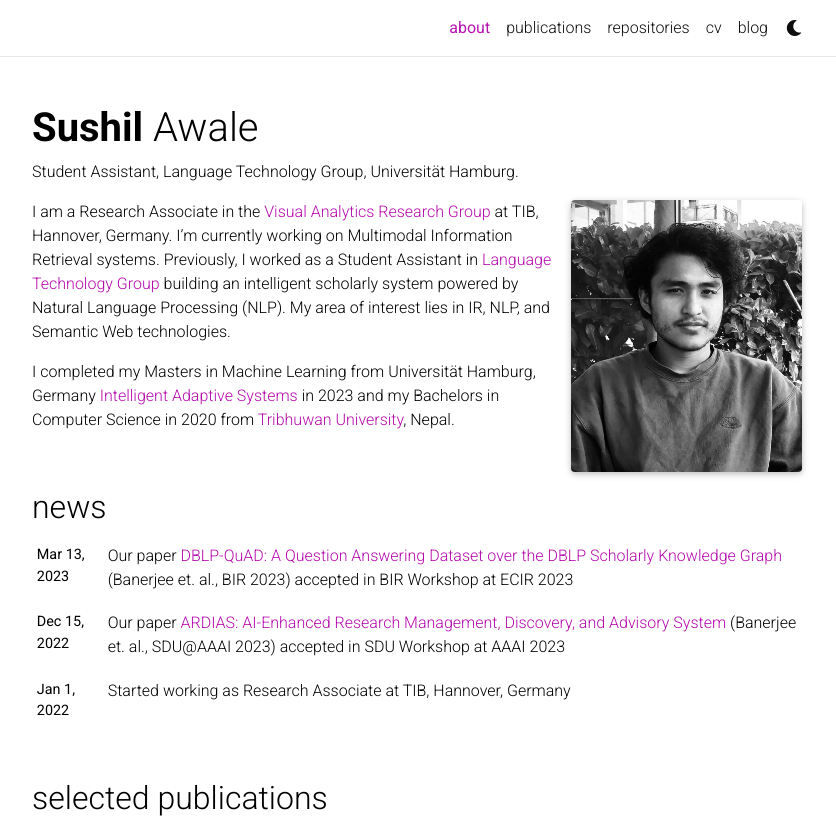
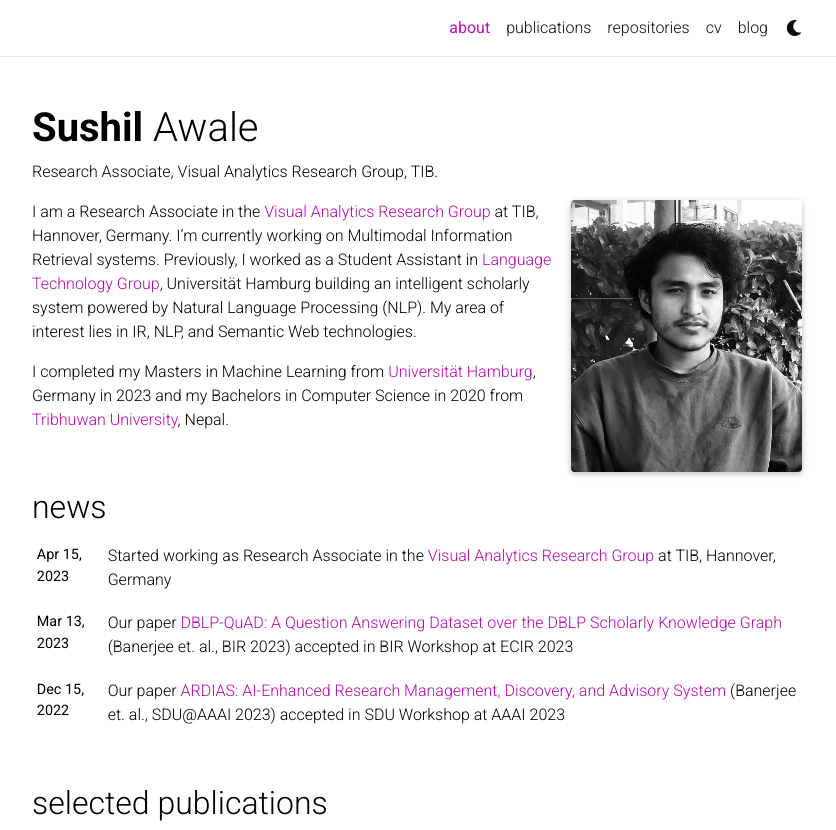
Before and after one commit to awalesushil/awalesushil.github.io, a Jekyll site: the page built from _pages/about.md, in a window 1280 px wide and 1226 px high, cut to the strip 0-830 px from the top of the window. Shown: the whole strip, without its empty margins (223-1059 px from the left). Built offline with Jekyll 4.4.1, drawn with Linux system fonts in a browser that asks for light colours; full-size pictures stand in for the smaller copies a plugin makes; comment, search, counter and statistics services are not loaded; a style sheet for code colours, icons or effects is not loaded.

Commit message:
Fixed errors

```diff
--- a/_pages/about.md
+++ b/_pages/about.md
@@ -2,7 +2,7 @@
 layout: about
 title: about
 permalink: /
-subtitle: Student Assistant, Language Technology Group, Universität Hamburg.
+subtitle: Research Associate, Visual Analytics Research Group, TIB.
 
 profile:
   align: right
@@ -15,6 +15,6 @@ selected_papers: true # includes a list of papers marked as "selected={true}"
 social: true  # includes social icons at the bottom of the page
 ---
 
-I am a Research Associate in the [Visual Analytics Research Group](https://www.tib.eu/en/research-development/research-groups-and-labs/visual-analytics) at TIB, Hannover, Germany. I'm currently working on Multimodal Information Retrieval systems. Previously, I worked as a Student Assistant in [Language Technology Group](https://www.inf.uni-hamburg.de/en/inst/ab/lt/home.html) building an intelligent scholarly system powered by Natural Language Processing (NLP). My area of interest lies in IR, NLP, and Semantic Web technologies.
+I am a Research Associate in the [Visual Analytics Research Group](https://www.tib.eu/en/research-development/research-groups-and-labs/visual-analytics) at TIB, Hannover, Germany. I'm currently working on Multimodal Information Retrieval systems. Previously, I worked as a Student Assistant in [Language Technology Group](https://www.inf.uni-hamburg.de/en/inst/ab/lt/home.html), Universität Hamburg building an intelligent scholarly system powered by Natural Language Processing (NLP). My area of interest lies in IR, NLP, and Semantic Web technologies.
 
-I completed my Masters in Machine Learning from Universität Hamburg, Germany [Intelligent Adaptive Systems](https://master-intelligent-adaptive-systems.com/) in 2023 and my Bachelors in Computer Science in 2020 from [Tribhuwan University](http://tribhuvan-university.edu.np/), Nepal.
+I completed my Masters in Machine Learning from [Universität Hamburg](https://master-intelligent-adaptive-systems.com/), Germany in 2023 and my Bachelors in Computer Science in 2020 from [Tribhuwan University](http://tribhuvan-university.edu.np/), Nepal.
--- a/_pages/publications.md
+++ b/_pages/publications.md
@@ -3,7 +3,7 @@ layout: page
 permalink: /publications/
 title: publications
 description:
-years: [2022]
+years: [2022, 2023]
 nav: true
 nav_order: 1
 ---
```
Also changed, not shown: _news/announcement_3.md (+2 -2 lines).
